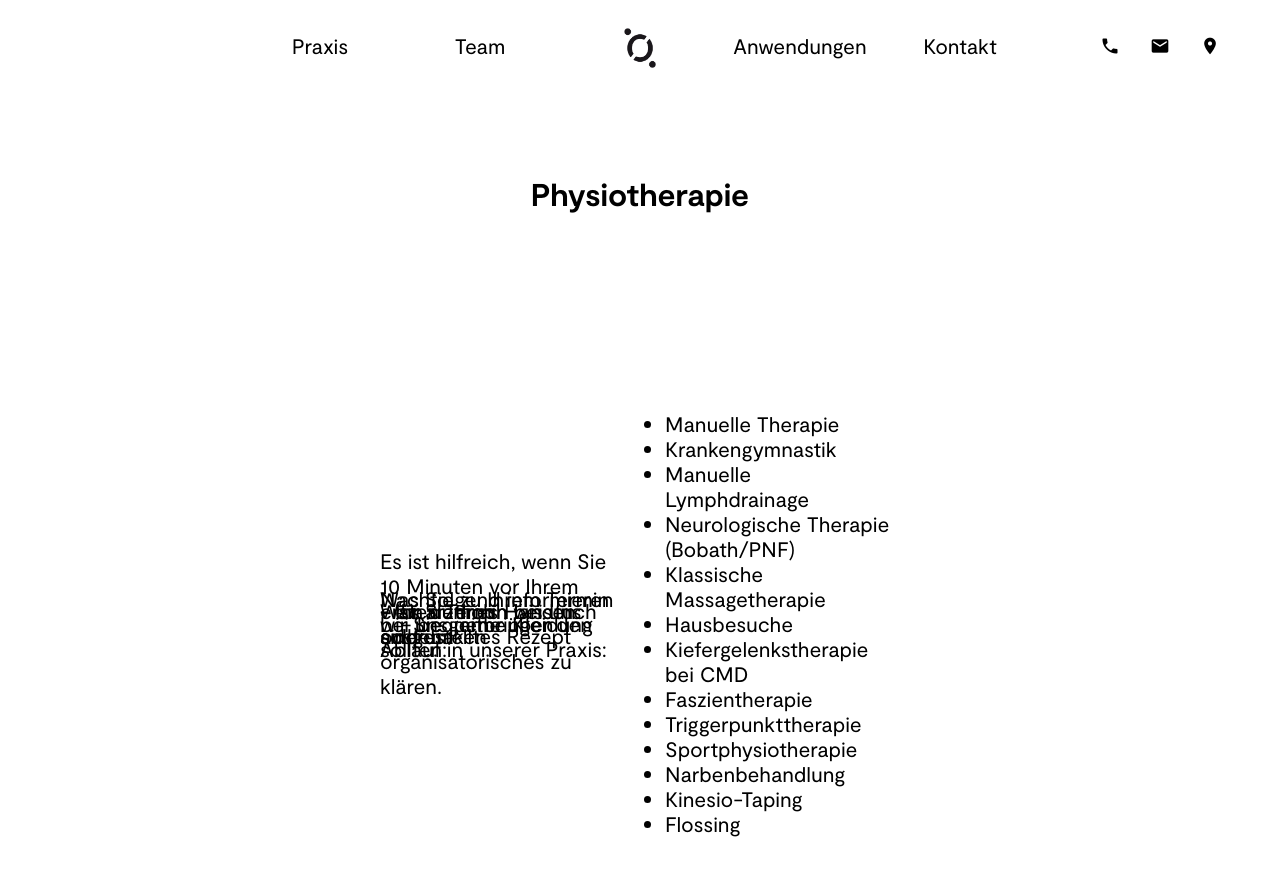
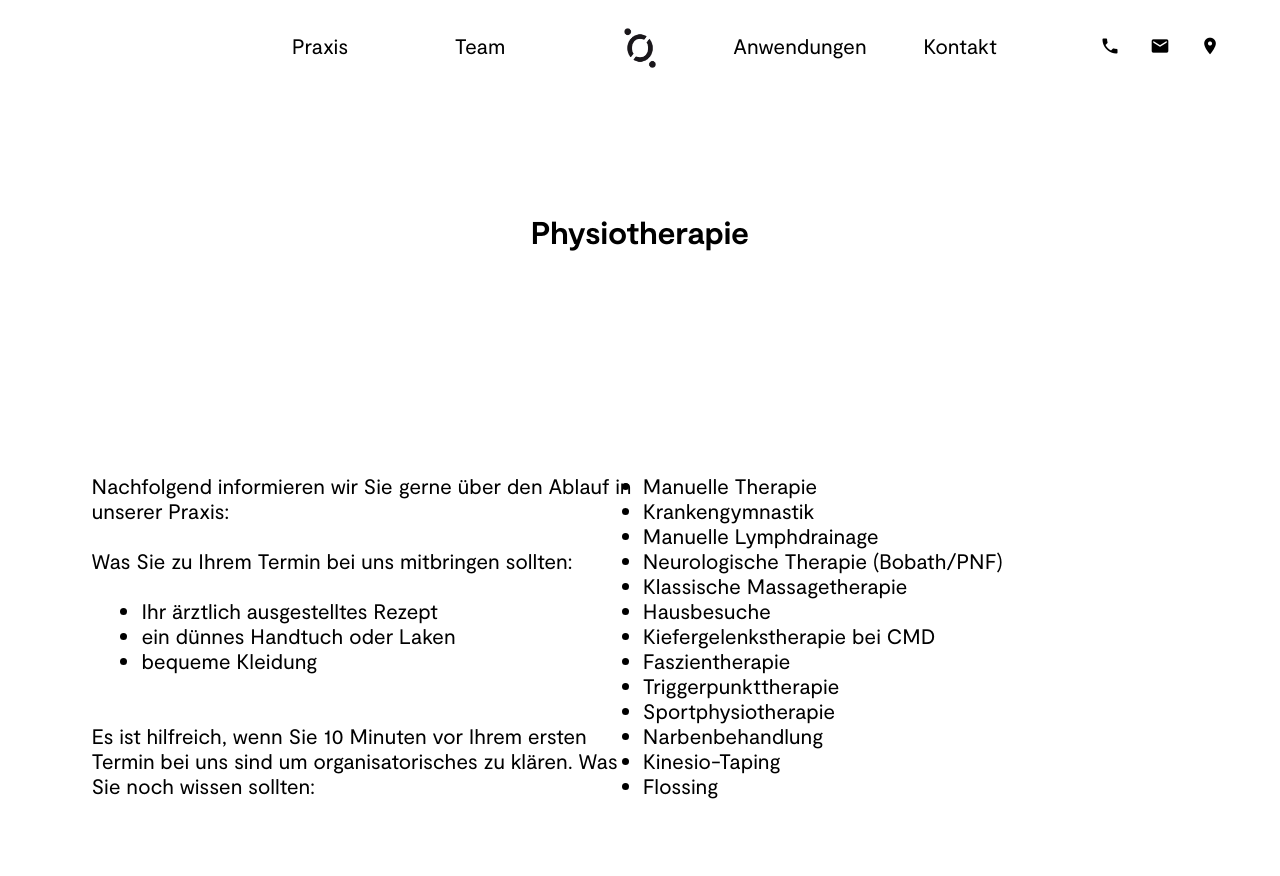
Before and after one commit to loehr-physiotherapie/loehr-physiotherapie.github.io, a Jekyll site: the page built from physiotherapie.html, in a window 1280 px wide and 900 px high. Shown: the top 876 px of the window. Built offline with Jekyll 4.4.1, drawn with Linux system fonts in a browser that asks for light colours.

Commit message:
physiotherapie format

```diff
--- a/css/main.css
+++ b/css/main.css
@@ -165,6 +165,7 @@
 }
 
 .main-logo .text {
+    padding: 5px;
     display: block;
     text-align: center;
 }
@@ -463,19 +464,25 @@
     .physiotherapie {
         grid-column: 2 / span 12;
         justify-items: center;
+        grid-gap: 0;
     }
 
     .physiotherapie h1{
         grid-column: 2 / span 12;
     }
 
-    .physiotherapie p {
+    .physiotherapie .content {
         grid-row: 2;
-        grid-column: 5 / span 3;
+        grid-column: 2/span 6;
     }
+
+    .physiotherapie .content ul {
+        padding-left: 50px;
+    }
+
     .physiotherapie ul {
         grid-row: 2;
-        grid-column: 8 / span 3;
+        grid-column: 7 / span 6;
     }
 
 
--- a/physiotherapie.html
+++ b/physiotherapie.html
@@ -6,36 +6,25 @@
 
 <section class="physiotherapie editable">
 <h1>Physiotherapie</h1>
-                <p>&nbsp;</p>
-                <p>&nbsp;</p>
-                <p>&nbsp;</p>
-                <p>&nbsp;</p>
-                <p>&nbsp;</p>
-                <p>&nbsp;</p>
-                <p>Nachfolgend informieren wir Sie gerne &uuml;ber den Ablauf in unserer Praxis:</p>
-                <p>Was Sie zu Ihrem Termin bei uns mitbringen sollten:</p>
-                <p>- Ihr &auml;rztlich ausgestelltes Rezept</p>
-                <p>- ein d&uuml;nnes Handtuch oder Laken</p>
-                <p>- bequeme Kleidung</p>
-                <p>&nbsp;</p>
-                <p>Es ist hilfreich, wenn Sie 10 Minuten vor Ihrem ersten Termin bei uns sind um organisatorisches zu kl&auml;ren.</p>
-                <p>&nbsp;</p>
-                <p>Was Sie noch wissen sollten:</p>
-                <p>&nbsp;</p>
-                <p>&nbsp;</p>
-                <p>&nbsp;</p>
-                <p>&nbsp;</p>
-                <p>&nbsp;</p>
-                <p>&nbsp;</p>
-                <p>&nbsp;</p>
-                <p>&nbsp;</p>
-                <p>&nbsp;</p>
-                <p>&nbsp;</p>
-                <p>&nbsp;</p>
-                <p>&nbsp;</p>
-                <p>&nbsp;</p>
-                <p>&nbsp;</p>
-                <p>&nbsp;</p>
+<div class="content editable">
+    <p>
+        Nachfolgend informieren wir Sie gerne &uuml;ber den Ablauf in unserer Praxis:
+        <br>
+        <br>
+        Was Sie zu Ihrem Termin bei uns mitbringen sollten:
+        <br>
+        <br>
+        <ul>
+            <li> Ihr &auml;rztlich ausgestelltes Rezept </li>
+            <li> ein d&uuml;nnes Handtuch oder Laken </li>
+            <li> bequeme Kleidung </li>
+        </ul>
+        <br>
+        <br>
+        Es ist hilfreich, wenn Sie 10 Minuten vor Ihrem ersten Termin bei uns sind um organisatorisches zu kl&auml;ren.
+        Was Sie noch wissen sollten:
+        </p>
+</div>
 <ul>
     <li>Manuelle Therapie</li>
     <li>Krankengymnastik</li>
```
Lines whose indentation alone changed are shown as unchanged.
